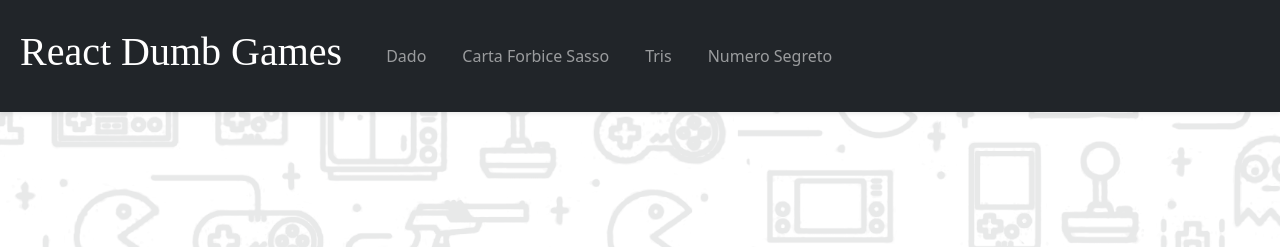
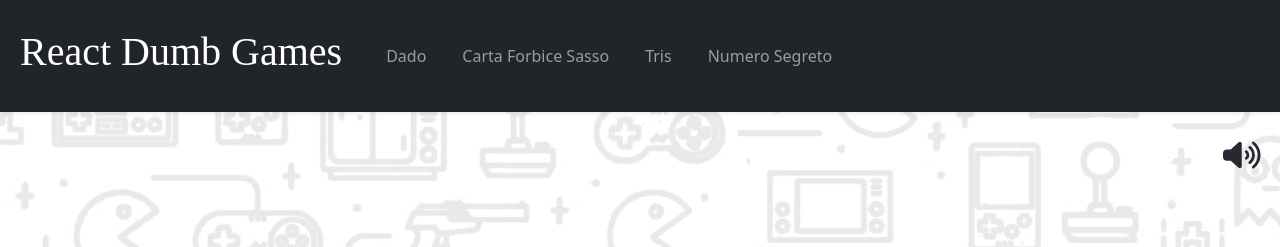
Before and after one commit to simoneburrai/react-dumb-games-app, a React (Vite) app: page / in a window 1280 px wide. Shown: the top 247 px of the page. Built offline with nearby package versions, Linux system fonts and the light colour scheme; a web font is replaced by a local one.

Commit message:
feat: volume button working

```diff
--- a/src/contexts/GameResultContext.jsx
+++ b/src/contexts/GameResultContext.jsx
@@ -6,6 +6,7 @@ export const GameResultProvider = ({ children }) => {
     const [hasWon, setHasWon] = useState(false);
     const [hasLost, setHasLost] = useState(false);
     const [hasTie, setHasTie] = useState(false);
+    const [volume, setVolume] = useState(true);
 
     const resetGameStatus = () => {
         setHasWon(false);
@@ -14,7 +15,7 @@ export const GameResultProvider = ({ children }) => {
     };
 
 
-    return <GameResultContext.Provider value={{ hasWon, setHasWon, hasLost, setHasLost, hasTie, setHasTie, resetGameStatus }}>
+    return <GameResultContext.Provider value={{ volume, setVolume, hasWon, setHasWon, hasLost, setHasLost, hasTie, setHasTie, resetGameStatus }}>
         {children}
     </GameResultContext.Provider>
 
--- a/src/index.css
+++ b/src/index.css
@@ -142,3 +142,14 @@ main {
 .homepage h1 {
     font-size: 50px;
 }
+
+.volume-button {
+    position: absolute;
+    top: 0;
+    right: 0;
+    font-size: 30px;
+    color: #2a2732;
+    border: 0;
+    padding: 20px;
+    background-color: transparent;
+}
--- a/src/layout/DefaultLayout.jsx
+++ b/src/layout/DefaultLayout.jsx
@@ -1,12 +1,18 @@
 import { Outlet } from "react-router-dom"
 import Navbar from "../components/NavBar"
+import { useGameResult } from "../contexts/GameResultContext"
+import { faVolumeHigh, faVolumeXmark } from "@fortawesome/free-solid-svg-icons"
+import { FontAwesomeIcon } from '@fortawesome/react-fontawesome';
 
 const DefaultLayout = () => {
+    const { volume, setVolume } = useGameResult();
     return <>
         <header>
             <Navbar />
         </header>
-        <main><Outlet /></main>
+        <main>
+            <button onClick={() => setVolume(prev => !prev)} className="volume-button">{volume ? <FontAwesomeIcon icon={faVolumeHigh} /> : <FontAwesomeIcon icon={faVolumeXmark} />}</button>
+            <Outlet /></main>
     </>
 }
 
--- a/src/pages/DiceGame.jsx
+++ b/src/pages/DiceGame.jsx
@@ -11,10 +11,13 @@ const DiceGame = () => {
     const [userNumber, setUserNumber] = useState(null);
     const [consoleNumber, setConsoleNumber] = useState(null);
     const [result, setResult] = useState(null);
-    const { setHasLost, setHasTie, setHasWon } = useGameResult();
+    const { setHasLost, setHasTie, setHasWon, volume } = useGameResult();
 
     const generateNumber = () => {
-        new Audio(startSound).play();
+        const startAudio = new Audio(startSound);
+        if (volume) {
+            startAudio.play();
+        }
         const userNumberRandom = RandomNumber(6);
         const consoleNumberRandom = RandomNumber(6);
 
--- a/src/pages/HomePage.jsx
+++ b/src/pages/HomePage.jsx
@@ -2,17 +2,22 @@ import placeholderImg from "../assets/image.png"
 import { useState } from "react";
 import Carousel from "../components/Carousel";
 import introSound from "../assets/audios/intro.mp3"
+import { useGameResult } from "../contexts/GameResultContext";
 
 const HomePage = () => {
     const [viewGames, setViewGames] = useState(null);
+    const { volume } = useGameResult();
 
     const handleClickButtonView = () => {
-        new Audio(introSound).play();
+        const introAudio = new Audio(introSound);
+        if (volume) {
+            introAudio.play();
+        }
         setViewGames(true)
     }
 
     return <div className="homepage">
-        {!viewGames && <button type="button" class="btn btn-warning p-5" onClick={handleClickButtonView}><h1>View Games</h1></button>}
+        {!viewGames && <button type="button" className="btn btn-warning p-5" onClick={handleClickButtonView}><h1>View Games</h1></button>}
         {viewGames && <Carousel />}
     </div>
 
--- a/src/pages/PaperScissorRock.jsx
+++ b/src/pages/PaperScissorRock.jsx
@@ -18,7 +18,7 @@ const choices = [
 
 
 const PaperScissorRock = () => {
-    const { setHasWon, setHasTie, setHasLost } = useGameResult();
+    const { setHasWon, setHasTie, setHasLost, volume } = useGameResult();
 
     function getResult(user, computer) {
         if (user === computer) {
@@ -42,7 +42,8 @@ const PaperScissorRock = () => {
     const [result, setResult] = useState(null);
 
     const handleClick = (choiceName) => {
-        new Audio(startSound).play();
+        const startAudio = new Audio(startSound);
+        if (volume) { startAudio.play() };
         const randomChoice = choices[Math.floor(Math.random() * choices.length)];
         const gameResult = getResult(choiceName, randomChoice.name);
 
--- a/src/pages/SecretNumberGame.jsx
+++ b/src/pages/SecretNumberGame.jsx
@@ -9,10 +9,12 @@ import { useGameResult } from "../contexts/GameResultContext";
 const SecretNumber = () => {
 
 
-    const { setHasWon } = useGameResult();
+    const { setHasWon, volume } = useGameResult();
     const [secretNumber, setSecretNumber] = useState(RandomNumber(100));
     const [user, setUser] = useState("");
     const [message, setMessage] = useState("");
+    const errorAudio = new Audio(errorSound);
+    const startAudio = new Audio(startSound);
 
     const handleInputChange = (event) => {
         setUser(event.target.value);
@@ -22,7 +24,9 @@ const SecretNumber = () => {
 
 
         if (!user) {
-            new Audio(errorSound).play();
+            if (volume) {
+                errorAudio.play();
+            }
             setMessage("Inserisci un numero.");
             return;
         }
@@ -30,21 +34,29 @@ const SecretNumber = () => {
         const insNum = Number(user);
 
         if (isNaN(insNum) || insNum > 100 || insNum < 1) {
-            new Audio(errorSound).play();
+            if (volume) {
+                errorAudio.play();
+            }
             setMessage("Inserisci un numero valido.");
             return;
         }
 
         if (insNum === secretNumber) {
-            new Audio(startSound).play();
+            if (volume) {
+                startAudio.play();
+            }
             setHasWon(true);
             setMessage(<Winning />);
 
         } else if (insNum < secretNumber) {
-            new Audio(startSound).play();
+            if (volume) {
+                startAudio.play();
+            }
             setMessage("Troppo basso");
         } else {
-            new Audio(startSound).play();
+            if (volume) {
+                startAudio.play();
+            }
             setMessage("Troppo alto");
         }
 
--- a/src/pages/TrisGame.jsx
+++ b/src/pages/TrisGame.jsx
@@ -21,9 +21,11 @@ function Tris() {
     const [result, setResult] = useState(null);
     const randomNum = RandomNumber(9);
     const computerSymbol = "o"
-    const playerSymbol = "x"
+    const playerSymbol = "x";
+    const startAudio = new Audio(startSound);
+    const bubbleAudio = new Audio(bubbleSound);
 
-    const { setHasWon, setHasTie, setHasLost } = useGameResult();
+    const { setHasWon, setHasTie, setHasLost, volume } = useGameResult();
 
     function checkWin(board, player) {
         return winningCombinations.some(combination => {
@@ -39,7 +41,9 @@ function Tris() {
 
 
     const playFunction = () => {
-        new Audio(startSound).play();
+        if (volume) {
+            startAudio.play();
+        }
         setPlayerTurn(true);
         setPlaying(true);
         setBoard(["", "", "", "", "", "", "", "", ""]);
@@ -55,7 +59,9 @@ function Tris() {
             })
 
             setPlayerTurn(prev => !prev);
-            new Audio(bubbleSound).play();
+            if (volume) {
+                bubbleAudio.play();
+            }
         }
     }
 
```
